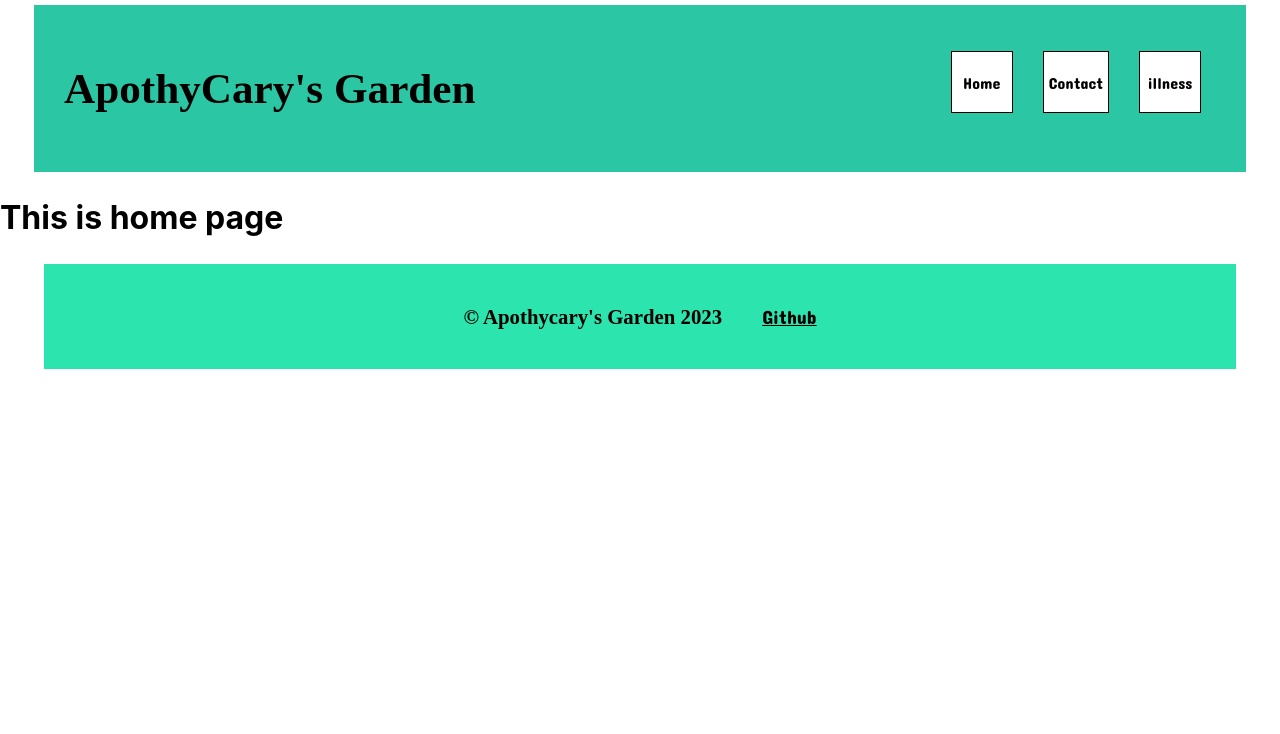
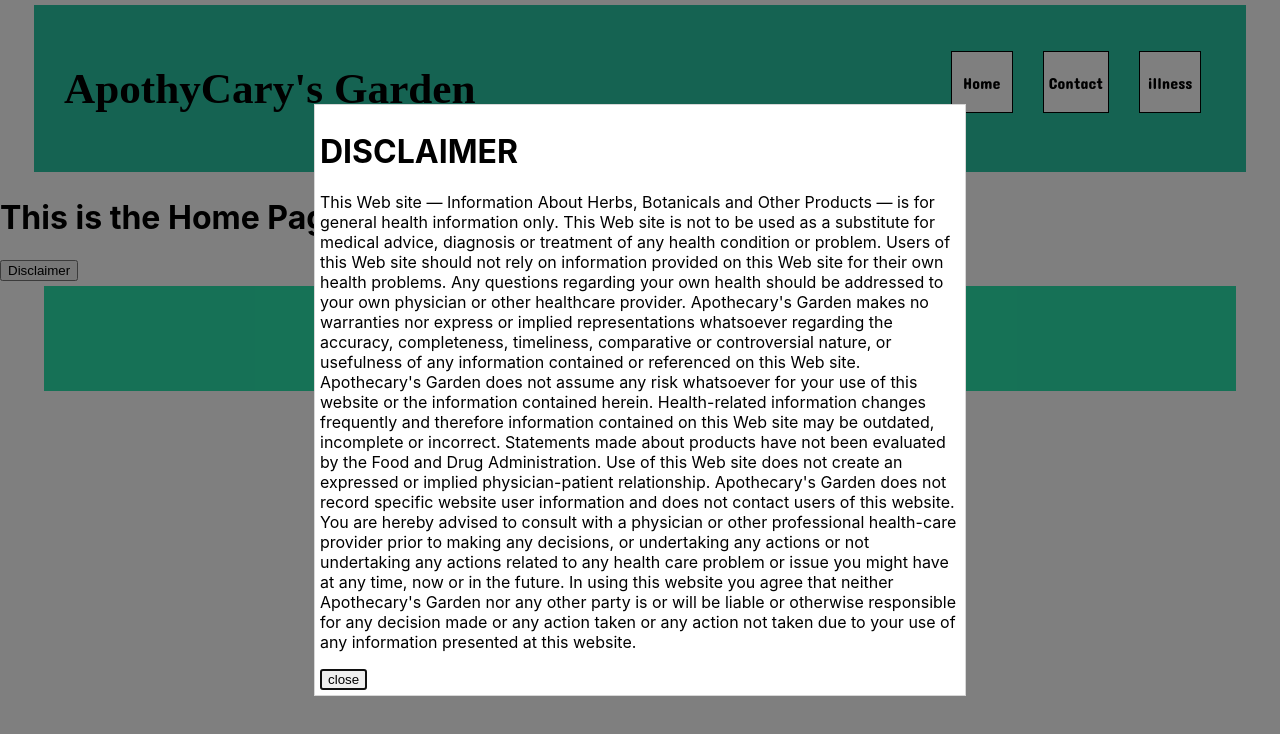
Before and after one commit to 2022-October-Java-PT/Apothecary-Garden, a React (Create React App) app in the folder herbs/src/main/resources/static/js/apothecary-garden/: page /home in a window 1280 px wide. Shown: the top 734 px of the page. Built offline with nearby package versions, Linux system fonts and the light colour scheme; a web font is replaced by a local one.

Commit message:
added disclaimer popup to the hime page

```diff
--- a/herbs/src/main/resources/static/js/apothecary-garden/package.json
+++ b/herbs/src/main/resources/static/js/apothecary-garden/package.json
@@ -13,8 +13,10 @@
     "react": "^18.2.0",
     "react-css-modules": "^4.7.11",
     "react-dom": "^18.2.0",
+    "react-modal": "^3.16.1",
     "react-router-dom": "^6.8.0",
     "react-scripts": "5.0.1",
+    "reactjs-popup": "^2.0.5",
     "web-vitals": "^2.1.4"
   },
   "scripts": {
--- /dev/null
+++ b/herbs/src/main/resources/static/js/apothecary-garden/src/pages/home/disclaimer.js
@@ -0,0 +1,28 @@
+import React from 'react';
+import Popup from "reactjs-popup";
+import style from './style.module.scss'
+
+export default class Disclaimer extends React.Component {
+    render() {
+      return(
+        <Popup open={this.props.open} modal>
+          {() => (
+            <div className={style.disclaimer_popup}>
+                <div className={style.disclaimer_content}>
+                    <h1 className={style.disclaimer_header}>DISCLAIMER</h1>
+                    <p className={style.disclaimer_body}>This Web site — Information About Herbs, Botanicals and Other Products — is for general health information only. This Web site is not to be used as a substitute for medical advice, diagnosis or treatment of any health condition or problem. Users of this Web site should not rely on information provided on this Web site for their own health problems. Any questions regarding your own health should be addressed to your own physician or other healthcare provider.
+
+                    Apothecary's Garden makes no warranties nor express or implied representations whatsoever regarding the accuracy, completeness, timeliness, comparative or controversial nature, or usefulness of any information contained or referenced on this Web site. Apothecary's Garden does not assume any risk whatsoever for your use of this website or the information contained herein. Health-related information changes frequently and therefore information contained on this Web site may be outdated, incomplete or incorrect. Statements made about products have not been evaluated by the Food and Drug Administration. Use of this Web site does not create an expressed or implied physician-patient relationship.
+
+                    Apothecary's Garden does not record specific website user information and does not contact users of this website. You are hereby advised to consult with a physician or other professional health-care provider prior to making any decisions, or undertaking any actions or not undertaking any actions related to any health care problem or issue you might have at any time, now or in the future. In using this website you agree that neither Apothecary's Garden nor any other party is or will be liable or otherwise responsible for any decision made or any action taken or any action not taken due to your use of any information presented at this website.
+                    </p>
+                </div>
+              <button className={style.closeButton} onClick={() => this.props.setOpen(false)}>
+                close
+              </button>
+            </div>
+          )}
+        </Popup>
+      )
+    }
+}
--- a/herbs/src/main/resources/static/js/apothecary-garden/src/pages/home/index.js
+++ b/herbs/src/main/resources/static/js/apothecary-garden/src/pages/home/index.js
@@ -1,13 +1,26 @@
 import React from "react";
+import Popup from 'reactjs-popup';
+import 'reactjs-popup/dist/index.css';
+import Disclaimer from "./disclaimer";
 import style from "./style.module.scss";
 
 const HomePage = () => {
-
-    return (
-        <div className={style.home}>
-            <h1>This is home page</h1>
+    const [open, setOpen] = React.useState(true)
+    return(
+        <div>
+            <h1>This is the Home Page</h1>
+            <button className={style.disclaimer_button} onClick={() => setOpen(true)}>Disclaimer</button>
+            <Disclaimer setOpen={setOpen} open={open} />
         </div>
-    );
+    )
+    // return (
+    //     <div className={style.home}>
+    //     <h1>This is the Home Page</h1>
+    //         <Popup trigger= position="right center">
+    //             <Disclaimer />
+    //         </Popup>
+    //     </div>
+    // );
 }
 
 export default HomePage;
```
Also changed, not shown: 1 other file (tests, documents, lock files or other folders).
